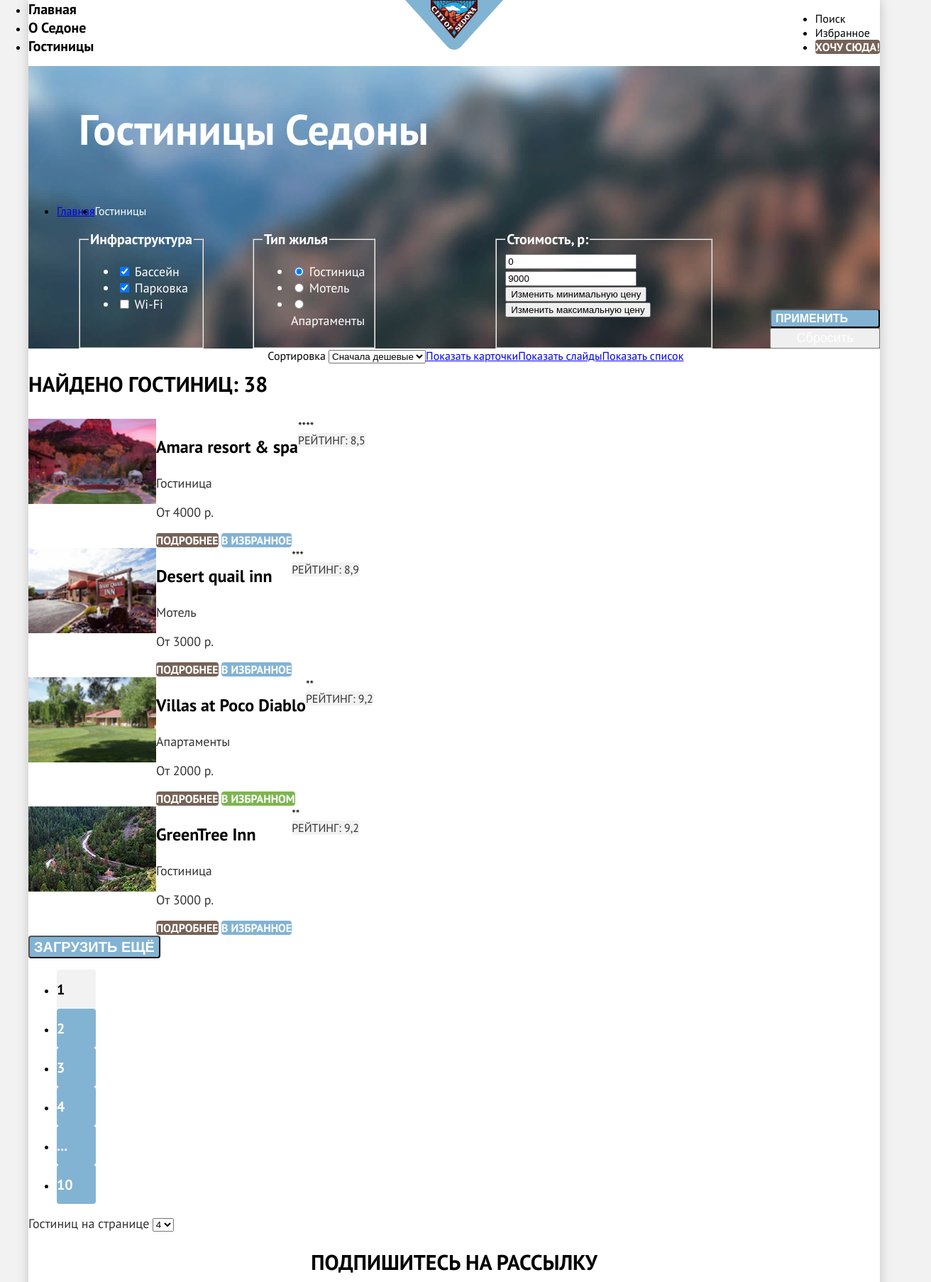
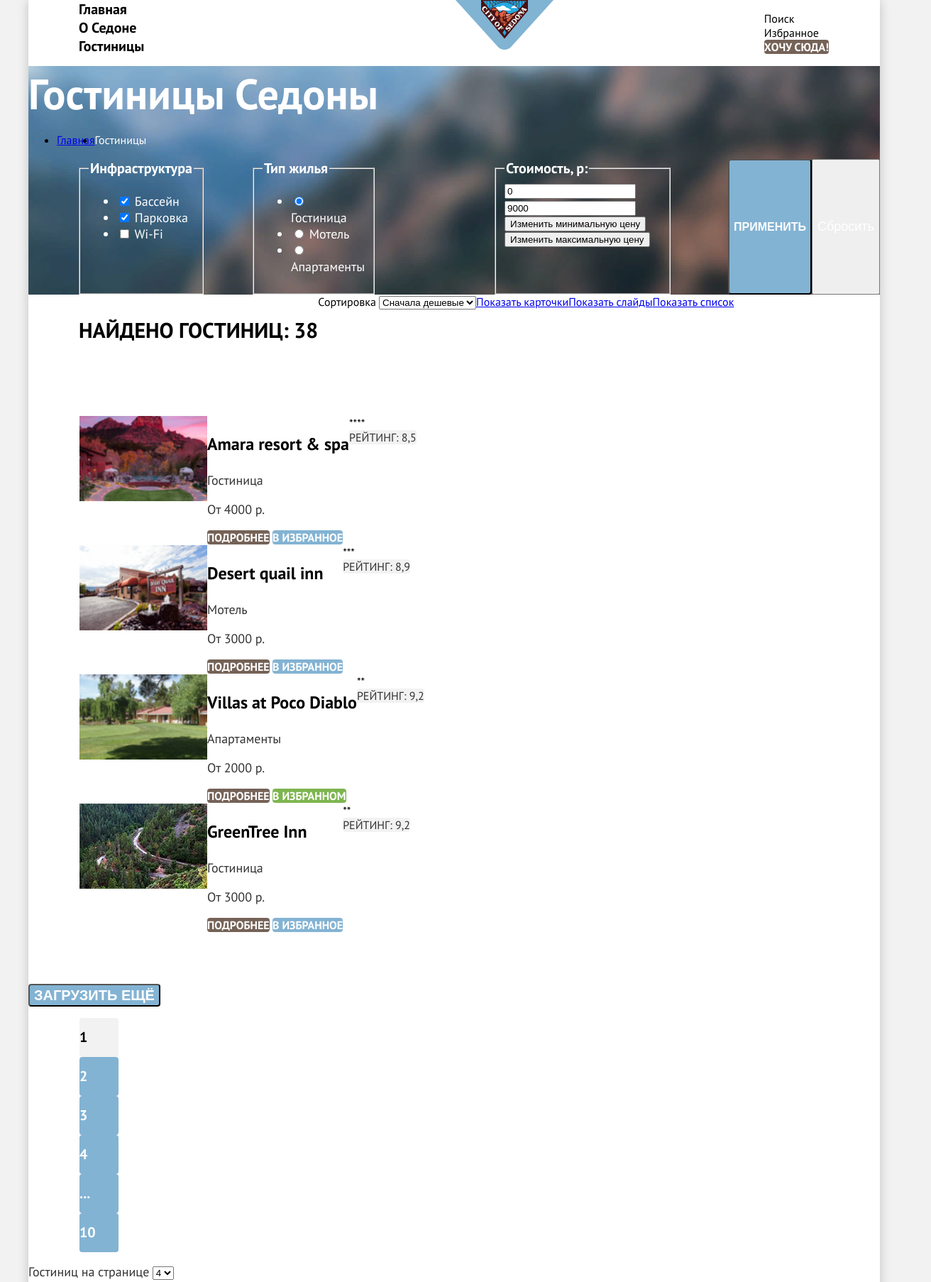
Before and after one commit to Kubik1979/1801333-sedona-32, a plain HTML site: page catalog.html in a window 1280 px wide. Shown: the top 1806 px of the page at 71% size, 1312 px wide, since content can reach past the window. Drawn offline with Linux system fonts and the light colour scheme.

Commit message:
Флексы страницы каталога

```diff
--- a/catalog.html
+++ b/catalog.html
@@ -18,7 +18,7 @@
                 </ul>
                 <a class="main-page-logo" href="index.html"><img src="img/main-page-logo.svg" alt="Лого">
                 </a>
-                <ul class="navigation-user">
+                <ul class="user-navigation">
                     <li><a class="main-nav-link" href="#"><span class="visually-hidden">Поиск</span></a></li>
                     <li><a class="main-nav-link" href="#"><span class="visually-hidden">Избранное</span></a></li>
                     <li><a class="main-nav-link main-nav-link-current-here" href="catalog.html">Хочу сюда!</a></li>
@@ -78,10 +78,8 @@
                             </div>
                         </div>
                     </fieldset>
-                    <div class="button-block">
-                        <button class="button button-apply" type="submit">Применить</button>
-                        <button class="button button-reset" type="reset">Сбросить</button>
-                    </div>
+                    <button class="button button-apply" type="submit">Применить</button>
+                    <button class="button button-reset" type="reset">Сбросить</button>
                 </form>
             </section>
             <section class="hotel-sorting">
@@ -233,11 +231,7 @@
         </select>
             </form>
 
-
-
-
         </main>
-
         <footer class="main-footer">
             <section class="mailing catalog-mailing">
                 <h2 class="inner-mailing-head">Подпишитесь на рассылку</h2>
--- a/styles/styles.css
+++ b/styles/styles.css
@@ -28,8 +28,6 @@
     color: #000000;
 }
 
-    .main-container {}
-
 .container {
     display: flex;
     flex-direction: column;
@@ -50,14 +48,19 @@
     width: 531px;
     margin: 0;
     padding: 0;
+    padding-left: 71px;
+    list-style: none;
 }
 
 .main-page-logo {
     width: 138px;
 }
 
-    .navigation-user {
+.user-navigation {
     margin-left: auto;
+    list-style: none;
+    padding: 0;
+    padding-right: 72px;
 }
 
 .welcome-block {
@@ -125,11 +128,16 @@
 
 .footer-social {
     width: 240px;
-        align-self: center
+    align-self: center;
+    padding-left: 72px;
 }
 
 .footer-copyright {
     width: 240px;
+}
+
+.footer-htmlacademy-link {
+    padding-right: 72px;
 }
 
 .main-nav-link {
@@ -305,8 +313,6 @@
     background-color: #756257;
 }
 
-    .download-more-flex {}
-
 .catalog-mailing {
     background-image: none;
 }
@@ -320,6 +326,8 @@
     width: 720px;
     text-decoration: none;
 }
+
+
 /* Каталог */
 
 .main-nav-link-current-here {
@@ -339,7 +347,8 @@
     font-size: 60px;
     line-height: 78px;
     color: #FFFFFF;
-        margin-left: 71px;
+    margin: 0;
+    padding: 0;
 }
 
 .selection-block {
@@ -371,15 +380,15 @@
     margin-right: 81px;
 }
 
-    .button-block {
+.hotel-sorting {
     display: flex;
-        flex-direction: column;
-        width: 160px;
-        justify-content: end;
+    margin-left: 71px;
+    margin-right: 71px;
 }
 
-    .hotel-sorting {
-        display: flex;
+.results-block {
+    padding: 72px;
+    padding: 72px;
 }
 
 .result-item {
@@ -538,13 +547,10 @@
     border-radius: 4px;
 }
 
-    .result-item {}
-
-    .rating-item {}
-
-    .pagination-flex {
-        display: flex;
-        flex-direction: row;
+.pagination {
+    list-style: none;
+    padding-left: 72px;
+    padding-right: 72px;
 }
 
 .pagination-link {
```
Also changed, not shown: index.html (+1 -1 lines). Lines whose indentation alone changed are shown as unchanged.
